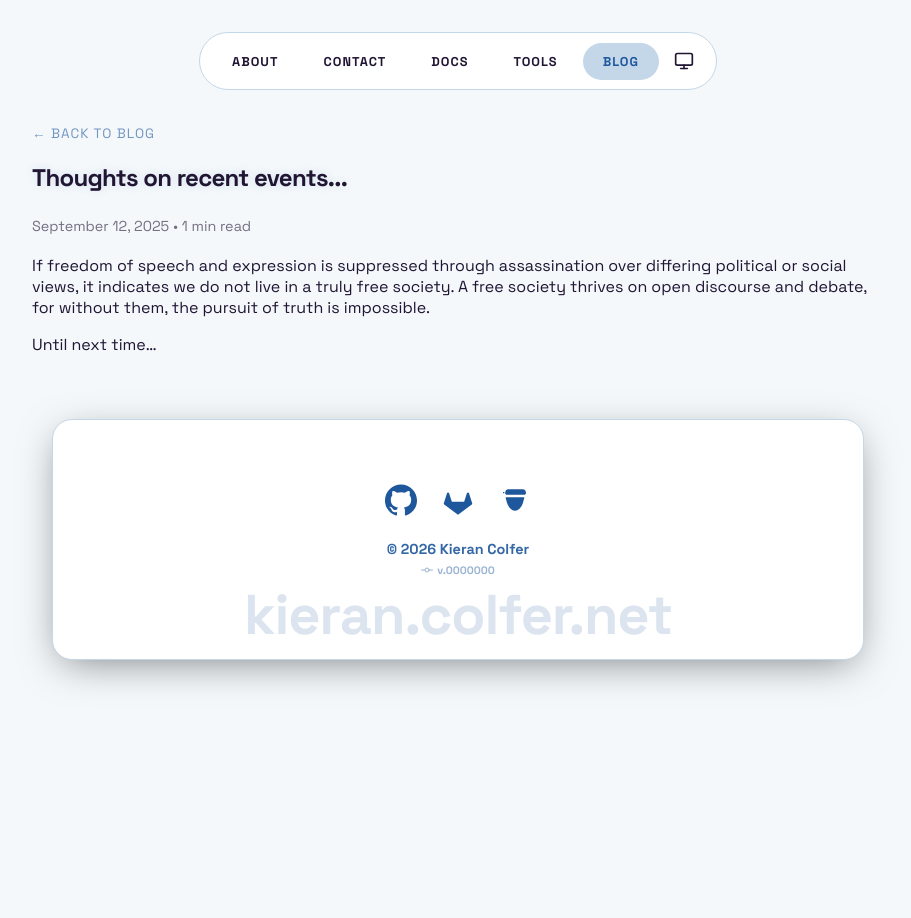
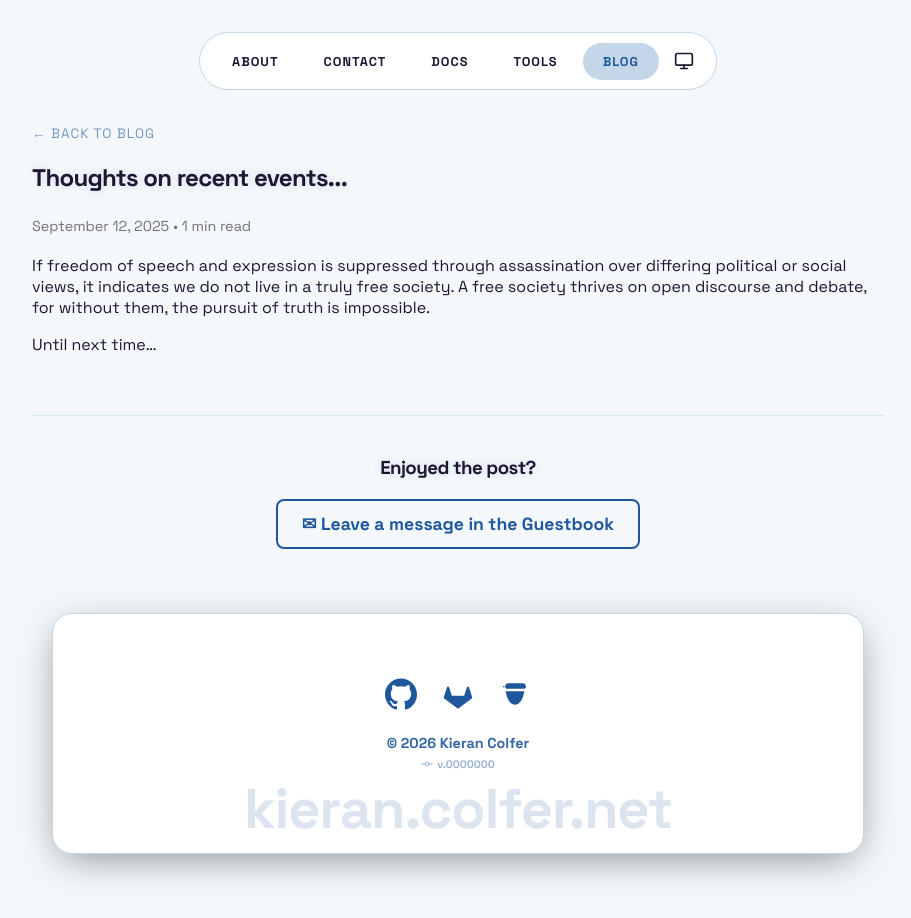
Before and after one commit to PASSK3YS/PASSK3YS.github.io, a Jekyll site: the page built from _posts/2025-09-12-thoughts-on-recent-events.md, in a window 1280 px wide. Shown: the whole page, without its empty margins (182-1093 px from the left). Built offline with Jekyll 4.4.1, drawn with Linux system fonts in a browser that asks for light colours.

Commit message:
chore: add guestbook link in blog posts

```diff
--- a/_layouts/post.html
+++ b/_layouts/post.html
@@ -32,6 +32,14 @@ layout: default
 
     <div class="post-content" itemprop="articleBody" style="margin-top: 20px;">
       {{ content }}
+
+      <div style="text-align: center; margin-top: 60px; margin-bottom: 40px;">
+        <hr style="border: 0; border-top: 1px solid var(--border); margin-bottom: 40px; opacity: 0.5;">
+        <h3 style="color: var(--text); margin-bottom: 20px;">Enjoyed the post?</h3>
+        <a href="/guestbook/" style="font-size: 1.1rem; font-weight: bold; padding: 12px 24px; border: 2px solid var(--accent); color: var(--accent); border-radius: 8px; display: inline-block; text-decoration: none; box-sizing: border-box; background: transparent;">
+          &#x2709; Leave a message in the Guestbook
+        </a>
+      </div>
     </div>
   </div>
 
```
